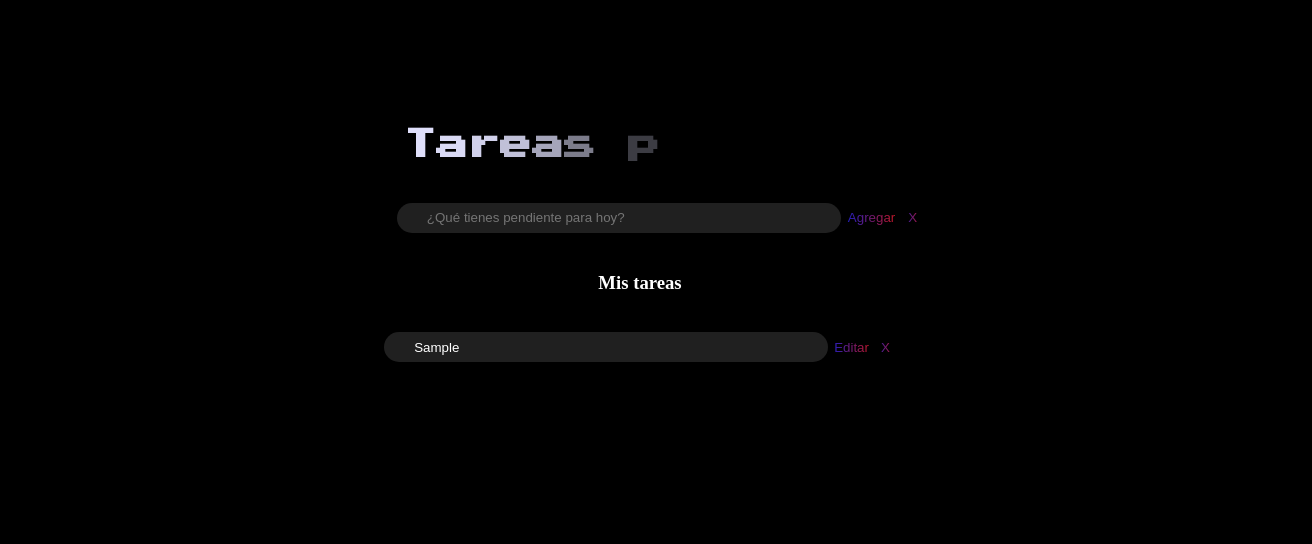
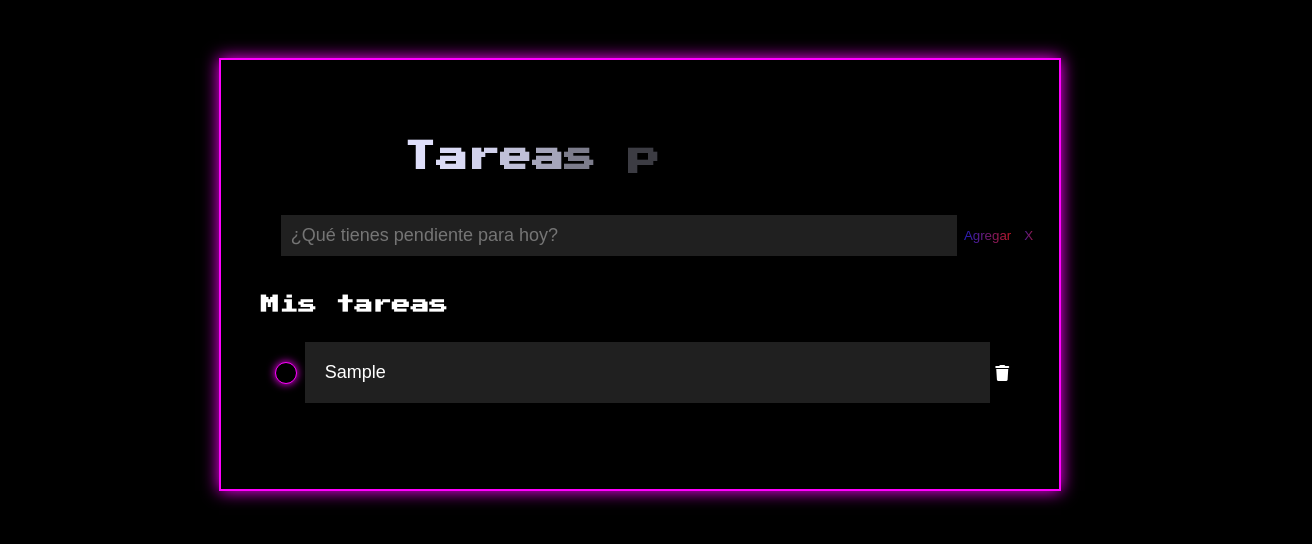
Before and after one commit to matous18/ListaDeTareas, a plain HTML site: page index.html in a window 1280 px wide. Both pictures are taken after typing "Sample" into the empty fields and a click on the button "Agregar". Shown: the whole page, 1312 px wide, since content can reach past the window. Drawn offline with nearby package versions, Linux system fonts and the light colour scheme; no server answers.

Commit message:
Correciones finales

```diff
--- a/index.html
+++ b/index.html
@@ -5,24 +5,32 @@
     <meta http-equiv="X-UA-Compatible" content="IE=edge">
     <meta name="viewport" content="width=device-width, initial-scale=1.0">
     <link rel="stylesheet" href="style.css">
+    <link rel="stylesheet" href="https://cdnjs.cloudflare.com/ajax/libs/font-awesome/6.1.2/css/all.min.css" integrity="sha512-1sCRPdkRXhBV2PBLUdRb4tMg1w2YPf37qatUFeS7zlBy7jJI8Lf4VHwWfZZfpXtYSLy85pkm9GaYVYMfw5BC1A==" crossorigin="anonymous" referrerpolicy="no-referrer" />
+    <script defer src="animacion.js"></script>
     <script defer src="main.js"></script>
-    <script defer src="animacion.js"></script>
     <title>Tareas por hacer</title>
 </head>
 <body>
+    <div class="container">
+        <div class="app">
             <header class="inicio__tareas">
                 <h1 id="titulo">Tareas por hacer</h1>
+            </header>
             <form action="" id="form_nueva_tarea">
                 <input type="text" name= "content" placeholder="¿Qué tienes pendiente para hoy?" id="input_nueva_tarea">
                 <button type="submit" id="btnAgregar">Agregar</button>
                 <button type="button" id="btnCancelar">X</button>
             </form>
-    </header>
             <main>
                 <section id="tareas__agregadas">
                     <h3 id="misTareas">Mis tareas</h3>
+                    <ul>
+                        <li></li>
+                    </ul>
                 </section>
             </main>
+        </div>
+    </div>
     <script src="https://cdnjs.cloudflare.com/ajax/libs/animejs/3.2.1/anime.min.js" integrity="sha512-z4OUqw38qNLpn1libAN9BsoDx6nbNFio5lA6CuTp9NlK83b89hgyCVq+N5FdBJptINztxn1Z3SaKSKUS5UP60Q==" crossorigin="anonymous" referrerpolicy="no-referrer"></script>
 </body>
 </html>
--- a/main.js
+++ b/main.js
@@ -1,91 +1,25 @@
-window.addEventListener('load', () => {
+window.onload = cargarTareas;
 
-    //Seleccionamos los elementos
+// Agregamos tareas en submit
+document.querySelector("#form_nueva_tarea").addEventListener("submit", e => {
+      e.preventDefault();
+      agregarTarea();
 
-    const formato = document.querySelector("#form_nueva_tarea");
-    const input = document.querySelector("#input_nueva_tarea");
-    const lista = document.querySelector("#tareas__agregadas");
+      const tareaN = document.querySelector("#input_nueva_tarea");
+      const tareasPendientes = [];
+      let id;
 
-    //Declaramos variables y arrays
-
-    let tareasPendientes, id;
-    const llaveLocal = 'pendiente';
-
-    //Obtenemos item del localstorage
-
-    let datos = localStorage.getItem(llaveLocal);
-
-    //verificamos que si está vacio
-
-    if(datos){
-        tareasPendientes = JSON.parse(datos);
-        id = tareasPendientes.length;
-        cargarLista(tareasPendientes);
-
-    }else{ //si está vacío
-        tareasPendientes = [];
-        id = 0;
-    }
-
-    //función para cargar los items
-    function cargarLista(array){
-        array.forEach(function(inputTareaItem){
-            guardarYMostrar(inputTareaItem);
-        });
-    }
-
-    //función para agreagar tarea
-
-    function agregarTarea(tarea){
-
-        itemTarea = document.createElement('div');
-        itemTarea.classList.add('tarea');
-
-        const tareaContenido = document.createElement('div');
-        tareaContenido.classList.add('contenido');
-
-        itemTarea.appendChild(tareaContenido);
-
-        const inputTareaItem = document.createElement('input');
-        inputTareaItem.classList.add('text');
-        inputTareaItem.type = 'text';
-        inputTareaItem.value = tarea;
-        inputTareaItem.setAttribute('readonly', 'readonly');
-
-        tareaContenido.appendChild(inputTareaItem);
-    }
-
-    //función para almacenar
-
-    function guardar() {
-        localStorage.setItem(llaveLocal, JSON.stringify(tareasPendientes));
-    }
-
-    function guardarYMostrar (tarea){
-        guardar();
-        agregarTarea(tarea);
-    }
-
-    //agregar el item
-
-    formato.addEventListener("submit", (e) => {
-        e.preventDefault();
-
-        const tarea =input.value;
-
-        if(tarea){
-
-            agregarTarea(tarea);
+      if(tareaN){
 
         tareasPendientes.push({
-                tarea: tarea,
-                id: id
+          tarea: tareaN,
+          id: id,
       });
 
       fetch('http://localhost:3000/tasks/', {
           method: 'POST',
           body: JSON.stringify({
-                    tarea: tarea,
+              tarea: tareaN,
               id: id
           }),
           headers: {
@@ -95,54 +29,117 @@ window.addEventListener('load', () => {
       .then((response) => response.json())
       .then((json) =>console.log(json));
 
-            //agregamos al local storage
-            guardar();
-
       id++;
-        }
-
-        //Definimos las acciones de los botonos eliminar y editar
-
-        const accionesTareas = document.createElement('div');
-        accionesTareas.classList.add('actions');
-
-        const editarTareas = document.createElement('button');
-        editarTareas.classList.add('edit');
-        editarTareas.innerText = 'Editar';
-
-        const borrarTareas = document.createElement('button');
-        borrarTareas.classList.add('delete');
-        borrarTareas.innerText = 'X';
-
-        accionesTareas.appendChild(editarTareas);
-        accionesTareas.appendChild(borrarTareas);
-
-
-        itemTarea.appendChild(accionesTareas);
-
-        lista.appendChild(itemTarea);
-
-        input.value = '';
-
-        editarTareas.addEventListener('click', (e) => {
-            if (editarTareas.innerText.toLowerCase() == "editar") {
-                editarTareas.innerText = "Guardar";
-                inputTareaItem.removeAttribute("readonly");
-                inputTareaItem.focus();
-            } else {
-                editarTareas.innerText = "Editar";
-                inputTareaItem.setAttribute("readonly", "readonly");
       }
 });
 
-        borrarTareas.addEventListener('click', (e) => {
+function cargarTareas() {
 
-                lista.removeChild(itemTarea);
-                tareasPendientes.splice(index,1);
+    //Chequeamos el localStorage
+    if (localStorage.getItem("tareas") == null) return;
+
+    // Cargamos las tareas a un array
+    let tareas = Array.from(JSON.parse(localStorage.getItem("tareas")));
+
+    // Hacemos loop a las tareas y agregamos a la lista
+    tareas.forEach(tarea => {
+      const lista = document.querySelector("ul");
+      const item = document.createElement("li");
+      item.innerHTML = `<input type="checkbox" onclick="completarTarea(this)" class="check" ${tarea.completed ? 'checked' : ''}>
+            <input type="text" value="${tarea.tarea}" class="tarea ${tarea.completed ? 'completed' : ''}" onfocus="obtenerTareaActual(this)" onblur="editarTarea(this)">
+            <i class="fa fa-trash" onclick="eliminarTarea(this)"></i>`;
+      lista.insertBefore(item, lista.children[0]);
+    });
+}
+
+function agregarTarea () {
+    const tarea = document.querySelector("form input");
+    const lista = document.querySelector("ul");
+
+    //hacemos return si no hay tareas
+    if (tarea.value === "") {
+        alert("¡Oop! Olvidaste agregar una tarea.");
+        return false;
+    }
+    //Chequeamos si ya existe
+    if (document.querySelector(`input[value="${tarea.value}"]`)) {
+        alert("¡Ay! Ya pusiste esta tarea.");
+        return false;
+    }
+
+    //Agregamos al localStorage
+    localStorage.setItem("tareas", JSON.stringify([...JSON.parse(localStorage.getItem("tareas") || "[]"), {tarea: tarea.value, completed:false}]));
+
+    //Creamos un item, agregamos el innerHTML y append
+    const item = document.createElement("li");
+    item.innerHTML = `<input type="checkbox" onclick="completarTarea(this)" class="check">
+    <input type="text" value="${tarea.value}" class="tarea" onfocus="obtenerTareaActual(this)" onblur="editarTarea(this)">
+    <i class="fa fa-trash" onclick="eliminarTarea(this)"></i>`;
+    lista.insertBefore(item, lista.children[0]);
+    // Limpiamos el input
+    tarea.value = "";
+}
+
+function completarTarea(evento) {
+    let tareas = Array.from(JSON.parse(localStorage.getItem("tareas")));
+    tareas.forEach(tarea => {
+      if (tarea.tarea === evento.nextElementSibling.value) {
+        tarea.completed = !tarea.completed;
+      }
+    });
+    localStorage.setItem("tareas", JSON.stringify(tareas));
+    evento.nextElementSibling.classList.toggle("completed");
+}
+
+function eliminarTarea(evento) {
+    let tareas = Array.from(JSON.parse(localStorage.getItem("tareas")));
+    tareas.forEach(tarea => {
+      if (tarea.tarea === evento.parentNode.children[1].value) {
+        // Borramos
+        tareas.splice(tareas.indexOf(tarea), 1);
+      }
+    });
+    localStorage.setItem("tareas", JSON.stringify(tareas));
+    evento.parentElement.remove();
+
     fetch('http://localhost:3000/tasks/', {
         method: 'DELETE',
     });
-        });
+}
+
+  // guardamos la tarea actual para guardar cambios
+var tareaActual = null;
+
+// get current task
+function obtenerTareaActual(evento) {
+    tareaActual = evento.value;
+}
+
+  // editamos la tarea y actualizamos el localStorage
+function editarTarea(evento) {
+    let tareas = Array.from(JSON.parse(localStorage.getItem("tareas")));
+    // Chequeamos que esté vacío
+    if (evento.value === "") {
+      alert("¡No tienes pendientes!");
+      evento.value = tareaActual;
+      return;
+    }
+
+    // Si la tarea ya existe
+    tareas.forEach(tarea => {
+      if (tarea.tarea === evento.value) {
+        alert("¡Oops! Ya pusiste esta tarea.");
+        evento.value = tareaActual;
+        return;
+      }
     });
 
+    // Actualizamos tareas
+    tareas.forEach(tarea => {
+      if (tarea.tarea === tareaActual) {
+        tarea.tarea = evento.value;
+      }
     });
+    // Actualizamos el localStorage
+    localStorage.setItem("tareas", JSON.stringify(tareas));
+}
--- a/style.css
+++ b/style.css
@@ -7,11 +7,33 @@
     100% {color: white;}
 }
 
-
-
 body {
     background-color: black;
+}
+
+.container {
+    display: flex;
+    flex-direction: column;
+    align-items: center;
+    padding-top: 50px;
     color: white;
+    height: 100vh;
+    font-family: 'Press Start 2P', cursive;
+}
+
+.app {
+    width: 60%;
+    padding: 40px;
+    border: solid fuchsia 0.125em;
+    box-shadow: 0 0 1em 0 fuchsia;
+}
+
+@media (max-width:768px) {
+    .app {
+      width: 90%;
+      border: solid fuchsia 0.125em;
+      box-shadow: 0 0 1em 0 fuchsia;
+    }
 }
 
 .inicio__tareas {
@@ -19,7 +41,7 @@ body {
     flex-direction: column;
     width: 100%;
     height: auto;
-    padding: 100px 20px 0px 20px;
+    padding: 20px 20px 0px 20px;
     align-content: center;
     align-items: center;
 }
@@ -36,29 +58,20 @@ body {
 #form_nueva_tarea {
     display: flex;
     flex-direction: row;
+    width: 100%;
     align-content: center;
+    align-items: center;
     column-gap: 1px;
-    padding-top: 20px;
+    padding: 20px;
 }
 
 #input_nueva_tarea {
-    width: 30vw;
-    padding: 0px 30px;
-    height: 30px;
     border: none;
     background-color: #202020;
+    font-size: 18px;
     color: white;
-    border-radius: 1rem;
-}
-
-.text {
-    width: 30vw;
-    padding: 0px 30px;
-    height: 30px;
-    border: none;
-    background-color: #202020;
-    color: white;
-    border-radius: 1rem;
+    padding: 10px;
+    width: 90%;
 }
 
 #btnAgregar {
@@ -91,28 +104,83 @@ body {
     font-size: 150%;
 }
 
-/* Estilos tareas agregadas */
+.app ul {
+    list-style: none;
+    padding: 0;
+}
 
-#tareas__agregadas {
+.app ul li {
     display: flex;
-    flex-direction: column;
-    width: 100%;
-    height: auto;
-    padding: 20px 0px;
-    align-content: center;
+    flex-direction: row;
     align-items: center;
+    column-gap: 5px;
+    padding: 10px;
+    background-color: black;
+}
+
+.check {
+    width: 0.8em;
+    height: 0.8em;
+    cursor: pointer;
+    border-radius: 50%;
+    background-color: black;
+    border: 1px solid fuchsia;
+    box-shadow: 0 0 0.5em 0 fuchsia;
+    -webkit-appearance: none;
+}
+
+.check:checked {
+    background-color: blue;
 }
 
 .tarea {
+    font-size: 18px;
+    border: none;
+    background-color: #202020;
+    font-size: 18px;
+    color: white;
+    padding: 10px;
+    width: 90%;
+}
+
+.tarea:focus {
+    outline: none;
+}
+
+.app ul li i {
+    float: right;
+    cursor: pointer;
+}
+
+.app ul li i:hover {
+    color: fuchsia;
+}
+
+.completed {
+    color: blue;
+    text-decoration: line-through;
+  }
+
+
+/* Estilos tareas agregadas */
+
+.tarea {
     display: flex;
-    justify-content: center;
     flex-direction: row;
     width: 100%;
-    height: auto;
-    padding: 20px 20px 0px 20px;
     align-content: center;
     align-items: center;
-    align-self: center;
+    column-gap: 1px;
+    padding: 20px;
+}
+
+input {
+    border: none;
+    background-color: #202020;
+    font-size: 18px;
+    color: white;
+    padding: 10px;
+    width: 90%;
 }
 
 .edit {
```
Lines whose indentation alone changed are shown as unchanged.
